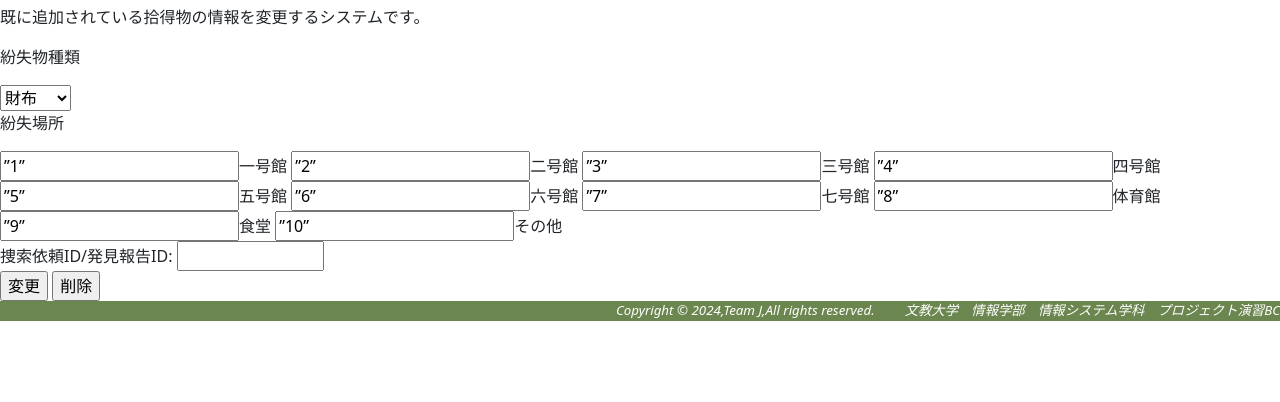
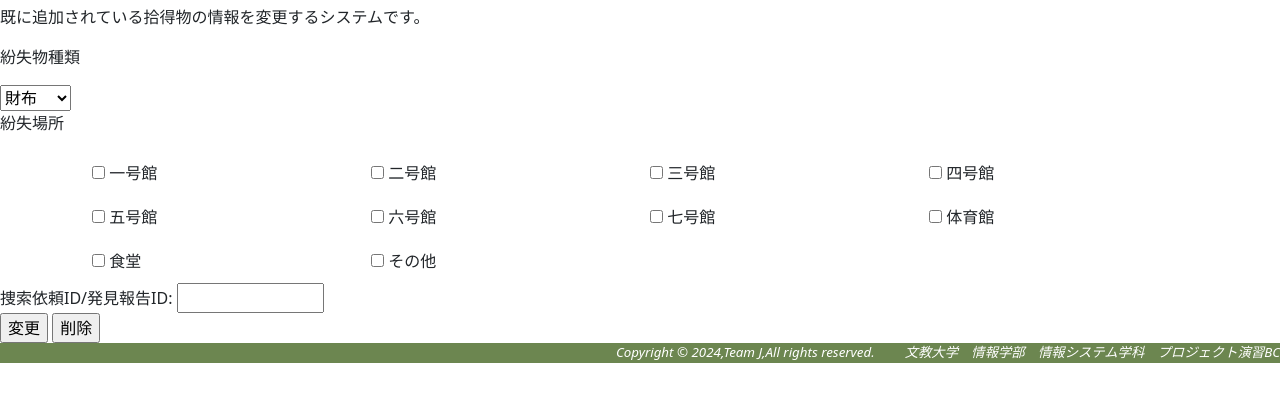
Before and after one commit to c3p31102-matsubara/2024proB_L, a plain HTML site: page modification.html in a window 1280 px wide. Shown: the part 88-490 px from the top of the page. Drawn offline with nearby package versions, Linux system fonts and the light colour scheme.

Commit message:
チェックボックスに関する修正

```diff
--- a/ProB_style.css
+++ b/ProB_style.css
@@ -22,6 +22,17 @@
   font-size: 24px;
 }
 
+/* チェックボックス */
+.container {
+  display: flex;
+  flex-wrap: wrap;
+}
+.container > div {
+  width: 25%;
+  box-sizing: border-box;
+  padding: 10px;
+}
+
 
 /* フッター */
 footer{
--- a/modification.html
+++ b/modification.html
@@ -61,16 +61,50 @@
             <p>
              紛失場所
             </p>
-            <label><input type=”checkbox” name=”A” value=”1”>一号館</label>
-            <label><input type=”checkbox” name=”A” value=”2”>二号館</label>
-            <label><input type=”checkbox” name=”A” value=”3”>三号館</label>
-            <label><input type=”checkbox” name=”A” value=”4”>四号館</label>
-            <label><input type=”checkbox” name=”A” value=”5”>五号館</label>
-            <label><input type=”checkbox” name=”A” value=”6”>六号館</label>
-            <label><input type=”checkbox” name=”A” value=”7”>七号館</label>
-            <label><input type=”checkbox” name=”A” value=”8”>体育館</label>
-            <label><input type=”checkbox” name=”A” value=”9”>食堂</label>
-            <label><input type=”checkbox” name=”A” value=”10”>その他</label>
+            <form>
+              <div class="container">
+                <div>
+                  <input type="checkbox" id="subscribeNews1" name="subscribe" value="newsletter1" />
+                  <label for="subscribeNews1">一号館</label>
+                </div>
+                <div>
+                  <input type="checkbox" id="subscribeNews2" name="subscribe" value="newsletter2" />
+                  <label for="subscribeNews2">二号館</label>
+                </div>
+                <div>
+                  <input type="checkbox" id="subscribeNews3" name="subscribe" value="newsletter3" />
+                  <label for="subscribeNews3">三号館</label>
+                </div>
+                <div>
+                  <input type="checkbox" id="subscribeNews4" name="subscribe" value="newsletter4" />
+                  <label for="subscribeNews4">四号館</label>
+                </div>
+                <div>
+                  <input type="checkbox" id="subscribeNews5" name="subscribe" value="newsletter5" />
+                  <label for="subscribeNews5">五号館</label>
+                </div>
+                <div>
+                  <input type="checkbox" id="subscribeNews6" name="subscribe" value="newsletter6" />
+                  <label for="subscribeNews6">六号館</label>
+                </div>
+                <div>
+                  <input type="checkbox" id="subscribeNews7" name="subscribe" value="newsletter7" />
+                  <label for="subscribeNews7">七号館</label>
+                </div>
+                <div>
+                  <input type="checkbox" id="subscribeNews8" name="subscribe" value="newsletter8" />
+                  <label for="subscribeNews8">体育館</label>
+                </div>
+                <div>
+                  <input type="checkbox" id="subscribeNews9" name="subscribe" value="newsletter9" />
+                  <label for="subscribeNews9">食堂</label>
+                </div>
+                <div>
+                  <input type="checkbox" id="subscribeNews10" name="subscribe" value="newsletter10" />
+                  <label for="subscribeNews10">その他</label>
+                </div>
+              </div>
+            </form>
         </div>
         <div>
             <label for="name">捜索依頼ID/発見報告ID:</label>
```
Also changed, not shown: search.html (+44 -10 lines).
